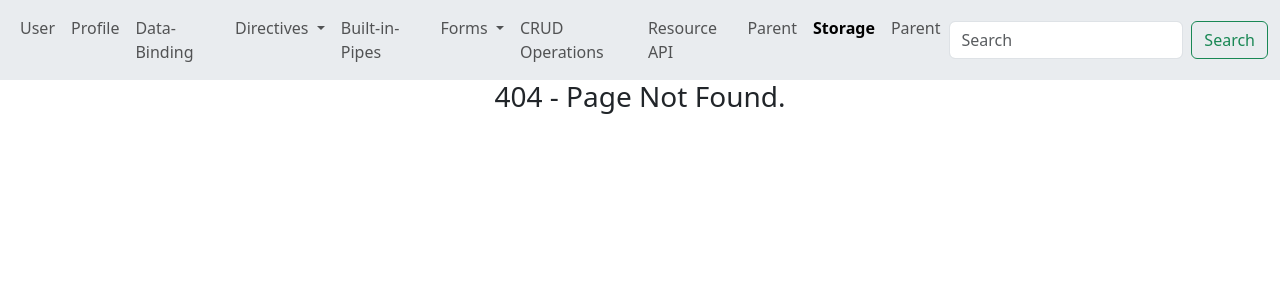
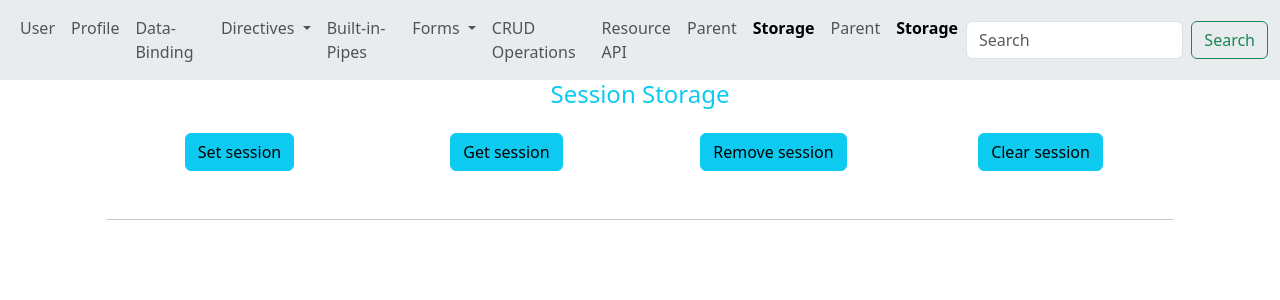
Before and after one commit to Zanna-dev/-angular-v19-tutorial-02, an Angular app: page /storage in a window 1280 px wide. Before the commit this address had no page. Shown: the top 300 px of the page. Built offline with nearby package versions, Linux system fonts and the light colour scheme.

Commit message:
Create Session Storage

```diff
--- a/src/app/app.component.html
+++ b/src/app/app.component.html
@@ -64,6 +64,10 @@
           <a class="nav-link" routerLinkActive="active" [routerLink]="['parent']">Parent</a>
         </li>
 
+         <li class="nav-item">
+          <a class="nav-link" routerLinkActive="active" [routerLink]="['storage']">Storage</a>
+        </li>
+
       </ul>
       <form class="d-flex" role="search">
         <input class="form-control me-2" type="search" placeholder="Search" aria-label="Search">
--- a/src/app/app.routes.ts
+++ b/src/app/app.routes.ts
@@ -15,6 +15,7 @@ import { ViewUserComponent } from './view-user/view-user.component';
 import { ResourceApiComponent } from './resource-api/resource-api.component';
 import { ResusableComponent } from './resusable/resusable.component';
 import { ParentComponent } from './parent/parent.component';
+import { StorageComponent } from './storage/storage.component';
 
 export const routes: Routes = [
     // {path : '', component : UserComponent},
@@ -34,6 +35,7 @@ export const routes: Routes = [
     {path : 'resourceapi', component : ResourceApiComponent},
     {path : 'reusable', component : ResusableComponent},
     {path : 'parent', component : ParentComponent},
+    {path : 'storage', component : StorageComponent},
     {path : '**', component : PageNotFoundComponent},
 
 ];
--- /dev/null
+++ b/src/app/storage/storage.component.html
@@ -0,0 +1,65 @@
+<div class="container text-center">
+    <h4 class="text-info">Session Storage</h4>
+    <div class="row m-4">
+        <div class="col-3">
+            <button class="btn btn-info" (click)="setSession()">
+                Set session
+            </button>
+        </div>
+
+        <div class="col-3">
+            <button class="btn btn-info" (click)="getSession()">
+                Get session
+            </button>
+        </div>
+
+        <div class="col-3">
+            <button class="btn btn-info" (click)="removeSession()">
+                Remove session
+            </button>
+        </div>
+
+        <div class="col-3">
+            <button class="btn btn-info" (click)="clearSession()">
+                Clear session
+            </button>
+        </div>
+
+        @if(sessionValue) {
+        <h6>Session Value: {{sessionValue}}</h6>
+        }
+
+        <hr class="mt-5">
+
+        <!-- <h4 class="text-succes">Local Storage</h4>
+        <div class="row m-4">
+            <div class="col-3">
+                <button class="btn btn-info" (click)="setLocal()">
+                    Set Local
+                </button>
+            </div>
+
+            <div class="col-3">
+                <button class="btn btn-success" (click)="getLocal()">
+                    Get Local
+                </button>
+            </div>
+
+            <div class="col-3">
+                <button class="btn btn-success" (click)="removeLocal()">
+                    Remove Local
+                </button>
+            </div>
+
+            <div class="col-3">
+                <button class="btn btn-success" (click)="clearLocal()">
+                    Clear Local
+                </button>
+            </div>
+
+            @if(localValue) {
+            <h6>Local Value: {{localValue}}</h6>
+            } -->
+
+        </div>
+    </div>
--- /dev/null
+++ b/src/app/storage/storage.component.ts
@@ -0,0 +1,54 @@
+import { Component } from '@angular/core';
+
+@Component({
+  selector: 'app-storage',
+  imports: [],
+  templateUrl: './storage.component.html',
+  styleUrl: './storage.component.scss'
+})
+export class StorageComponent {
+
+
+
+  sessionValue: any = "";
+  localValue: any = "";
+  // cookieValue: string = "";
+
+  setSession() {
+    sessionStorage.setItem('name', 'session');
+    sessionStorage.setItem('pass', 'session123');
+  }
+
+  getSession() {
+    this.sessionValue = sessionStorage.getItem('name');
+  }
+
+  removeSession() {
+    sessionStorage.removeItem('pass');
+  }
+
+  clearSession() {
+    sessionStorage.clear();
+    this.sessionValue = "";
+  }
+
+
+  // setLocal() {
+  //   localStorage.setItem('username', 'local');
+  //   localStorage.setItem('password', 'local123');
+  // }
+
+  // getLocal() {
+  //   this.localValue = localStorage.getItem('username');
+  // }
+
+  // removeLocal() {
+  //   localStorage.removeItem('password');
+  // }
+
+  // clearLocal() {
+  //   localStorage.clear();
+  //   this.localValue = "";
+  // }
+
+}
```
Also changed, not shown: src/app/storage/storage.component.scss (added), 1 other file (tests, documents, lock files or other folders).
